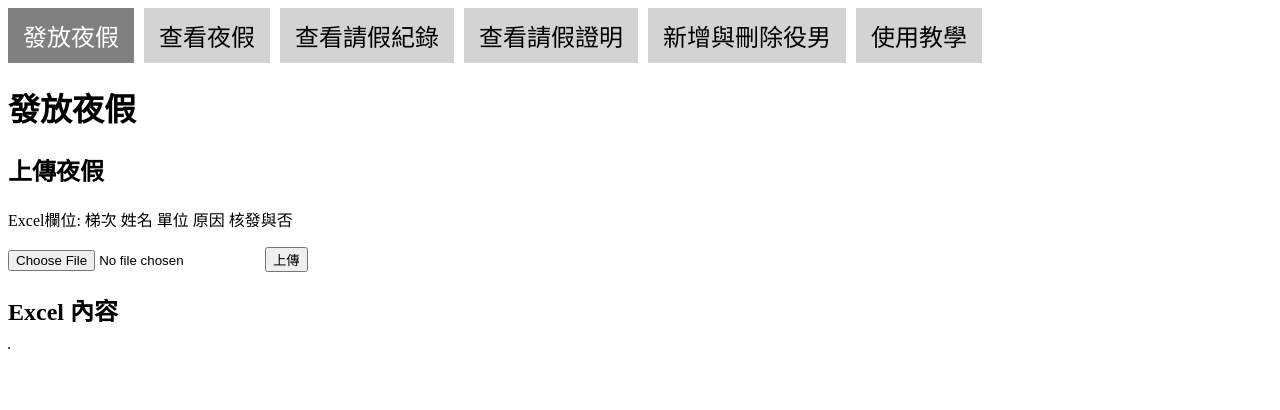
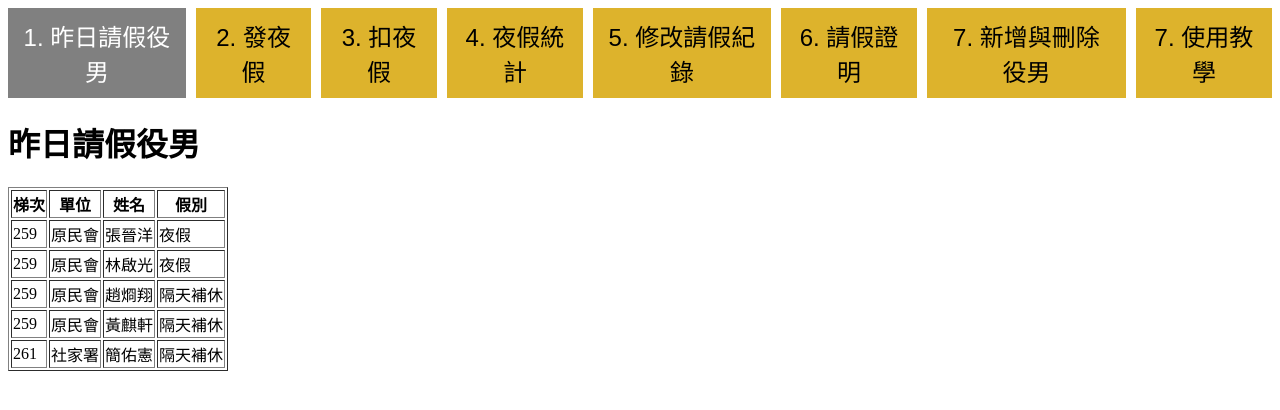
Before and after one commit to bj1103/leave-system-upload, a Flask app: page / in a window 1280 px wide. Shown: the top 410 px of the page. Run offline with Flask 3, Linux system fonts and the light colour scheme; data that the repository does not hold is empty; parts of the project's set-up code (start-up, migrations or seed data) failed here and were passed over; some libraries are stand-ins or nearby versions.

Commit message:
Add fake data for leave summary

```diff
--- a/app.py
+++ b/app.py
@@ -37,6 +37,30 @@ folders_col = db['folder']
 @app.route('/')
 def index():
     return render_template('index.html')
+
+
+@app.route("/get_absence_on_date", methods=["POST"])
+def get_absence_on_date():
+    data = request.json
+    selected_date = data.get("date")
+    year, month, day = selected_date.split('-')
+    selected_date = f"{int(year)}/{int(month)}/{int(day)}"
+    output = []
+    sh = gc.open_by_key(ABSENCE_RECORD_SHEET_KEY)
+    try:
+        for sheet in sh.worksheets():
+            title = sheet.title
+            if "T" in title:
+                batch, unit, name = title.split("_")
+                batch = batch.strip("T")
+                records = sheet.get_all_records()
+                for record in records:
+                    if record["請假日期"] == selected_date:
+                        output.append([batch, unit, name, record["假別"]])
+        print(output)
+        return jsonify({"records": output})
+    except gspread.exceptions.WorksheetNotFound:
+        return jsonify({"error": "找不到該役男的夜假紀錄"})
 
 
 @app.route('/upload', methods=['POST'])
@@ -447,11 +471,12 @@ def delete_night_timeoff():
     tab_name = data["tab_name"]
     row_index = int(
         data["row_index"]) + 2
+    reason = data["reason"]
 
     try:
         spreadsheet = gc.open_by_key(NIGHT_TIMEOFF_SHEET_KEY)
         sheet = spreadsheet.worksheet(tab_name)
-        sheet.delete_rows(row_index)
+        sheet.update_cell(row_index, 4, f"夜假已被扣, 原因: {reason}")
         return jsonify({"success": True})
     except Exception as e:
         print("Error:", e)
--- a/static/script.js
+++ b/static/script.js
@@ -19,7 +19,58 @@ function switchTab(tabId) {
     if (tabId === "manual") {
         loadMarkdown();
     }
+
+    // if (tabId === "absence-summary") {
+    //     initializeDatePicker()
+    //     sendDateToBackend(); // 自動發送日期
+    // }
 }
+
+// function initializeDatePicker() {
+//     let datePicker = document.getElementById("datePicker");
+//     if (datePicker) {
+//         datePicker.value = getYesterdayDate();
+//     }
+// }
+
+// function getYesterdayDate() {
+//     let taiwanTime = new Date(new Date().toLocaleString("en-US", { timeZone: "Asia/Taipei" }));
+//     taiwanTime.setDate(taiwanTime.getDate() - 1);
+//     return taiwanTime.toISOString().split('T')[0];  // 轉成 YYYY-MM-DD 格式
+// }
+
+// // 送出日期到後端
+// function sendDateToBackend() {
+//     let selectedDate = document.getElementById("datePicker").value;
+
+//     fetch('/get_absence_on_date', {
+//         method: 'POST',
+//         headers: { 'Content-Type': 'application/json' },
+//         body: JSON.stringify({ date: selectedDate })
+//     })
+//     .then(response => response.json())
+//     .then(data => {
+//         let tableBody = document.getElementById("absenceSummaryTableBody");
+//         tableBody.innerHTML = "";  // 清空表格內容
+
+//         data.records.forEach(row => {
+//             let tr = document.createElement("tr");
+//             row.forEach(cell => {
+//                 let td = document.createElement("td");
+//                 td.textContent = cell;
+//                 tr.appendChild(td);
+//             });
+//             tableBody.appendChild(tr);
+//         });
+//     })
+//     .catch(error => console.error("Error:", error));
+// }
+
+// // 當日期改變時，自動送出新日期
+// document.addEventListener("DOMContentLoaded", function() {
+//     initializeDatePicker();  // 🔹 當網頁載入時，初始化 Date Picker
+//     // document.getElementById("datePicker").addEventListener("change", sendDateToBackend);
+// });
 
 function uploadFile() {
     let file = document.getElementById('fileInput').files[0];
@@ -381,17 +432,24 @@ function addAbsenceRecord() {
 // 刪除請假紀錄
 function deleteRecord(rowData, rowIndex, type) {
 
-    let selectedUser, title, text;
+    let selectedUser, title, text, reason;
     if (type === "absence") {
         selectedUser = document.getElementById("absenceRecords").value;
-        if (!selectedUser) return;
+        if (!selectedUser) {
+            Swal.fire("錯誤", "請選擇役男", "error");
+            return;
+        }
         title = "確定要刪除這筆請假紀錄嗎？";
         text = `請假人: ${selectedUser} 日期: ${rowData[0]}, 假別: ${rowData[1]}`;
     } else {
         selectedUser = document.getElementById("leaveRecords").value;
-        if (!selectedUser) return;
-        title = "確定要刪除這筆夜假嗎？";
-        text = `役男: ${selectedUser} 核發原因: ${rowData[0]},  核發日期: ${rowData[1]}`
+        reason = document.getElementById("deleteReason").value;
+        if (!selectedUser || !reason) {
+            Swal.fire("錯誤", "請選擇役男與填寫原因", "error");
+            return;
+        }
+        title = "確定要扣這筆夜假嗎？";
+        text = `役男: ${selectedUser} 扣夜假原因 ${reason}`
     }
 
     Swal.fire({
@@ -423,12 +481,12 @@ function deleteRecord(rowData, rowIndex, type) {
                 fetch('/delete_night_timeoff', {
                     method: 'POST',
                     headers: { 'Content-Type': 'application/json' },
-                    body: JSON.stringify({ tab_name: selectedUser, row_index: rowIndex, row_data: rowData })
+                    body: JSON.stringify({ tab_name: selectedUser, row_index: rowIndex, row_data: rowData, reason: reason })
                 })
                 .then(response => response.json())
                 .then(data => {
                     if (data.success) {
-                        Swal.fire("成功", "夜假已刪除", "success");
+                        Swal.fire("成功", "夜假已扣除", "success");
                         fetchLeaveRecords();  // 重新載入請假紀錄
                     } else {
                         Swal.fire("錯誤", "刪除失敗", "error");
--- a/static/styles.css
+++ b/static/styles.css
@@ -8,7 +8,7 @@
     padding: 10px 15px;
     cursor: pointer;
     border: none;
-    background-color: lightgray;
+    background-color: rgb(221, 179, 44);
     font-size: 24px
 }
 .tab-button.active {
--- a/templates/index.html
+++ b/templates/index.html
@@ -11,16 +11,65 @@
 <body>
     <!-- 功能選單 -->
     <div class="tab-menu">
-        <button class="tab-button active" onclick="switchTab('leave')">發放夜假</button>
-        <button class="tab-button" onclick="switchTab('records')">查看夜假</button>
-        <button class="tab-button" onclick="switchTab('absences')">查看請假紀錄</button>
-        <button class="tab-button" onclick="switchTab('proof')">查看請假證明</button>
-        <button class="tab-button" onclick="switchTab('manage')">新增與刪除役男</button>
-        <button class="tab-button" onclick="switchTab('manual')">使用教學</button>
+        <button class="tab-button active" onclick="switchTab('absence-summary')">1. 昨日請假役男</button>
+        <button class="tab-button" onclick="switchTab('leave')">2. 發夜假</button>
+        <button class="tab-button" onclick="switchTab('delete-night-timeoff')">3. 扣夜假</button>
+        <button class="tab-button" onclick="switchTab('records')">4. 夜假統計</button>
+        <button class="tab-button" onclick="switchTab('absences')">5. 修改請假紀錄</button>
+        <button class="tab-button" onclick="switchTab('proof')">6. 請假證明</button>
+        <button class="tab-button" onclick="switchTab('manage')">7. 新增與刪除役男</button>
+        <button class="tab-button" onclick="switchTab('manual')">7. 使用教學</button>
+    </div>
+
+    <div id="absence-summary" class="tab-content active">
+        <h1>昨日請假役男</h1>
+        <!-- <input type="date" id="datePicker"> -->
+        <!-- <button onclick="sendDateToBackend()">查詢</button> -->
+        <table border="1">
+            <thead>
+                <tr>
+                    <th>梯次</th>
+                    <th>單位</th>
+                    <th>姓名</th>
+                    <th>假別</th>
+                </tr>
+                <tr>
+                    <td>259</td>
+                    <td>原民會</td>
+                    <td>張晉洋</td>
+                    <td>夜假</td>
+                </tr>
+                <tr>
+                    <td>259</td>
+                    <td>原民會</td>
+                    <td>林啟光</td>
+                    <td>夜假</td>
+                </tr>
+                <tr>
+                    <td>259</td>
+                    <td>原民會</td>
+                    <td>趙烱翔</td>
+                    <td>隔天補休</td>
+                </tr>
+                <tr>
+                    <td>259</td>
+                    <td>原民會</td>
+                    <td>黃麒軒</td>
+                    <td>隔天補休</td>
+                </tr>
+                <tr>
+                    <td>261</td>
+                    <td>社家署</td>
+                    <td>簡佑憲</td>
+                    <td>隔天補休</td>
+                </tr>
+            </thead>
+            <tbody id="absenceSummaryTableBody"></tbody>
+        </table>
     </div>
 
     <!-- 發放夜假區塊 -->
-    <div id="leave" class="tab-content active">
+    <div id="leave" class="tab-content">
         <h1>發放夜假</h1>
         <h2>上傳夜假</h2>
         <p>Excel欄位: 梯次  姓名  單位  原因  核發與否</p>
@@ -30,7 +79,6 @@
         <h2>Excel 內容</h2>
         <table border="1" id="dataTable"></table>
         <button id="importButton" onclick="importData()" style="display: none;">匯入系統</button>
-
     </div>
 
     <!-- 新增與刪除役男區塊 -->
@@ -63,17 +111,21 @@
                     <th>姓名</th>
                     <th>總夜假數</th>
                     <th>已使用的夜假數</th>
+                    <th>剩餘夜假數</th>
                     <th>已過期的夜假數</th>
                 </tr>
             </thead>
             <tbody id="summaryTableBody"></tbody>
         </table>
+    </div>
 
-        <h1>查看與刪除夜假</h1>
-        <p><a href="https://docs.google.com/spreadsheets/d/10o1RavT1RGKFccEdukG1HsEgD3FPOBOPMB6fQqTc_wI/edit?pli=1&gid=1528858576#gid=1528858576">原始資料</a></p>
+    <div id="delete-night-timeoff" class="tab-content">
+        <h1>扣夜假</h1>
+        <!-- <p><a href="https://docs.google.com/spreadsheets/d/10o1RavT1RGKFccEdukG1HsEgD3FPOBOPMB6fQqTc_wI/edit?pli=1&gid=1528858576#gid=1528858576">原始資料</a></p> -->
         <label for="leaveRecords">選擇役男：</label>
         <select id="leaveRecords"></select>
         <button onclick="fetchLeaveRecords()">查詢</button>
+        <div><label>扣夜假原因：<input type="text" id="deleteReason"></label></div>
         <table border="1">
             <thead>
                 <tr>
@@ -81,7 +133,7 @@
                     <th>核發日期</th>
                     <th>有效期限</th>
                     <th>使用日期</th>
-                    <th>刪除</th> <!-- 新增刪除按鈕 -->
+                    <th>操作</th>
                 </tr>
             </thead>
             <tbody id="recordsTableBody"></tbody>
@@ -90,12 +142,12 @@
 
     <!-- 查看請假紀錄區塊 -->
     <div id="absences" class="tab-content">
-        <h1>查看與修改請假紀錄</h1>
-        <p><a href="https://docs.google.com/spreadsheets/d/1TxClL3L0pDQAIoIidgJh7SP-BF4GaBD6KKfVKw0CLZQ/edit?gid=1832299960#gid=1832299960">原始資料</a></p>
+        <h1>修改請假紀錄</h1>
+        <!-- <p><a href="https://docs.google.com/spreadsheets/d/1TxClL3L0pDQAIoIidgJh7SP-BF4GaBD6KKfVKw0CLZQ/edit?gid=1832299960#gid=1832299960">原始資料</a></p> -->
         <label for="absenceRecords">選擇役男：</label>
         <select id="absenceRecords"></select>
         <button onclick="fetchAbsenceRecords()">查詢</button>
-        <h3>查看與刪除請假紀錄</h3>
+        <h3>刪除請假紀錄</h3>
         <table border="1">
             <thead>
                 <tr>
```
Also changed, not shown: static/manual.md (+15 -25 lines).
